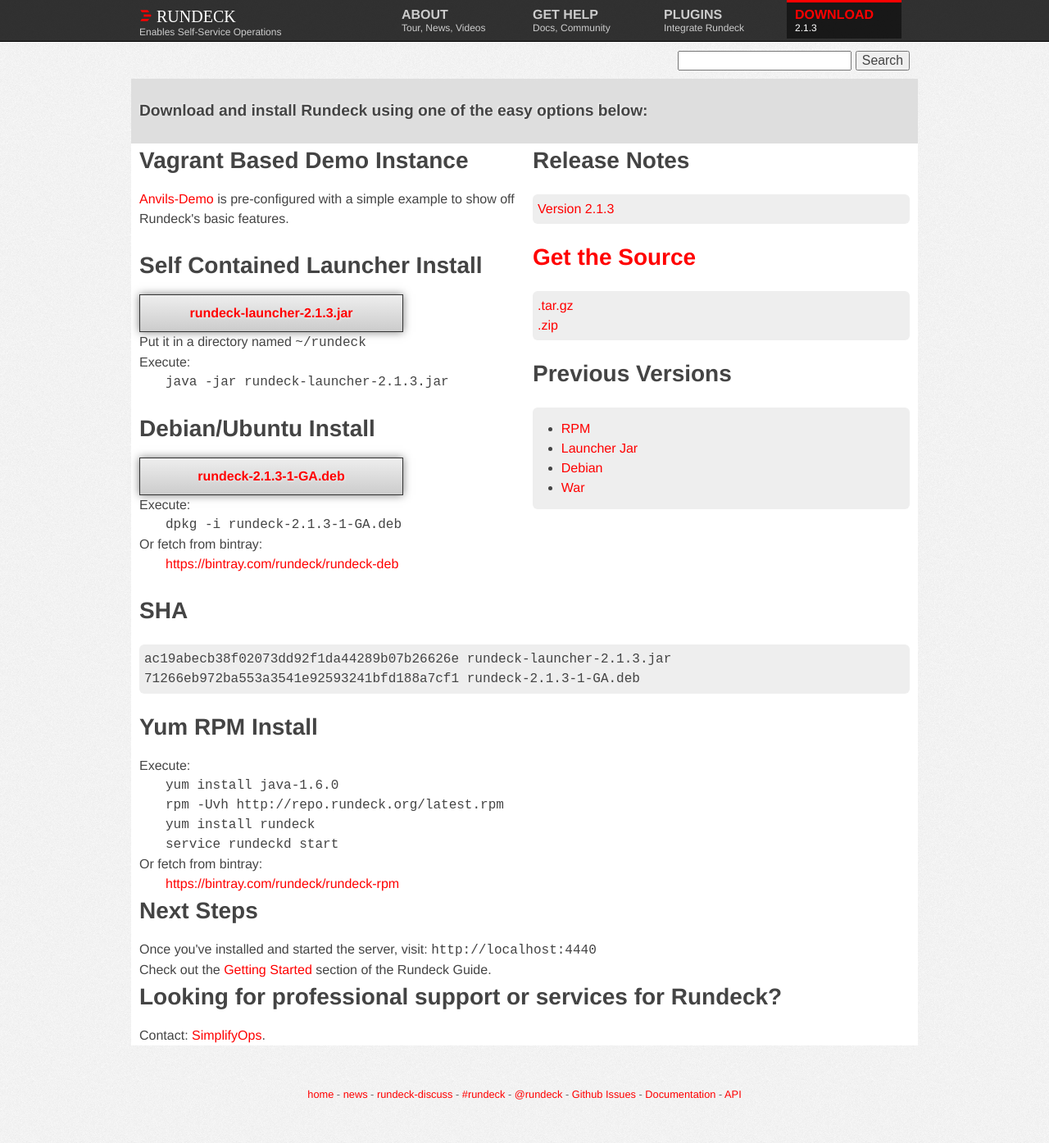
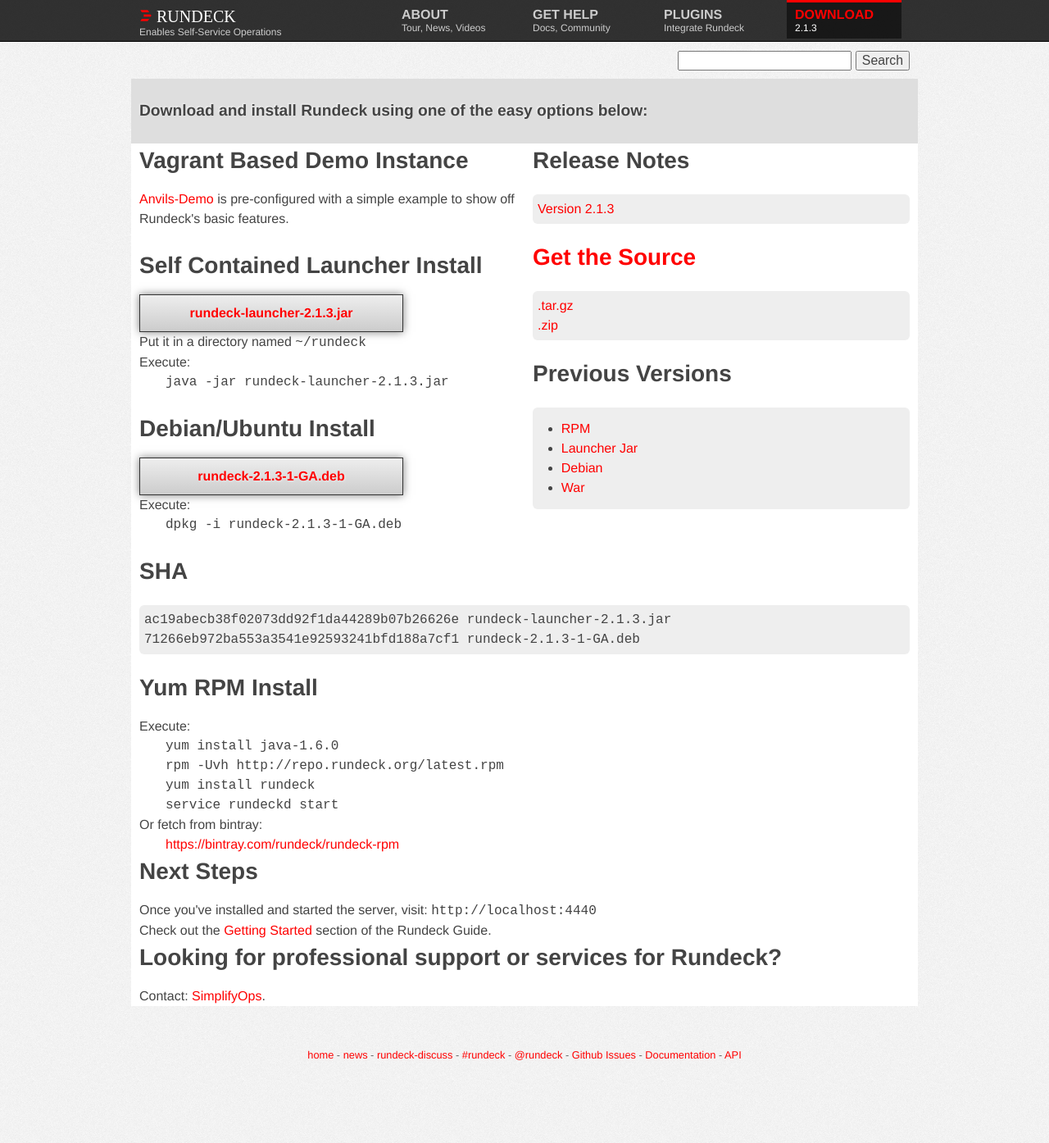
Before and after one commit to rundeck/rundeck-ghpages, a Jekyll site: the page built from downloads.html, in a window 1280 px wide. Shown: the whole page at 82% size. Built offline with Jekyll 4.4.1, drawn with Linux system fonts in a browser that asks for light colours; nearby versions of some CDN libraries; after the commit the page ends 1346 px from its top, so only the background shows below that.

Commit message:
Update launcher/deb download links to bintray

```diff
--- a/downloads.html
+++ b/downloads.html
@@ -28,7 +28,7 @@
         <div>
 
             <p>
-            <a class="dlbutton" href="{{site.rd_jar_url}}">{{site.rd_jar_name}}</a>
+            <a class="dlbutton" href="http://dl.bintray.com/rundeck/rundeck-maven/{{site.rd_jar_name}}" title="via bintray.com">{{site.rd_jar_name}}</a>
             </p>
                 <p>Put it in a directory named <code>~/rundeck</code></p>
                 <p>Execute:</p>
@@ -40,12 +40,11 @@
 
               <div>
                 <p>
-                <a class="dlbutton" href="{{site.rd_deb_url}}">{{site.rd_deb_name}}</a>
+                <a class="dlbutton" href="http://dl.bintray.com/rundeck/rundeck-deb/{{site.rd_deb_name}}" title="via bintray.com">{{site.rd_deb_name}}</a>
                 </p>
                 <p>Execute:</p>
                 <div style="margin-left:2em;"><code>dpkg -i {{site.rd_deb_name}}</code></div>
-                <p>Or fetch from bintray:</p>
-                <div style="margin-left:2em;"><a href="https://bintray.com/rundeck/rundeck-deb">https://bintray.com/rundeck/rundeck-deb</a></div>
+
                 </div>
     </div>
 
```
